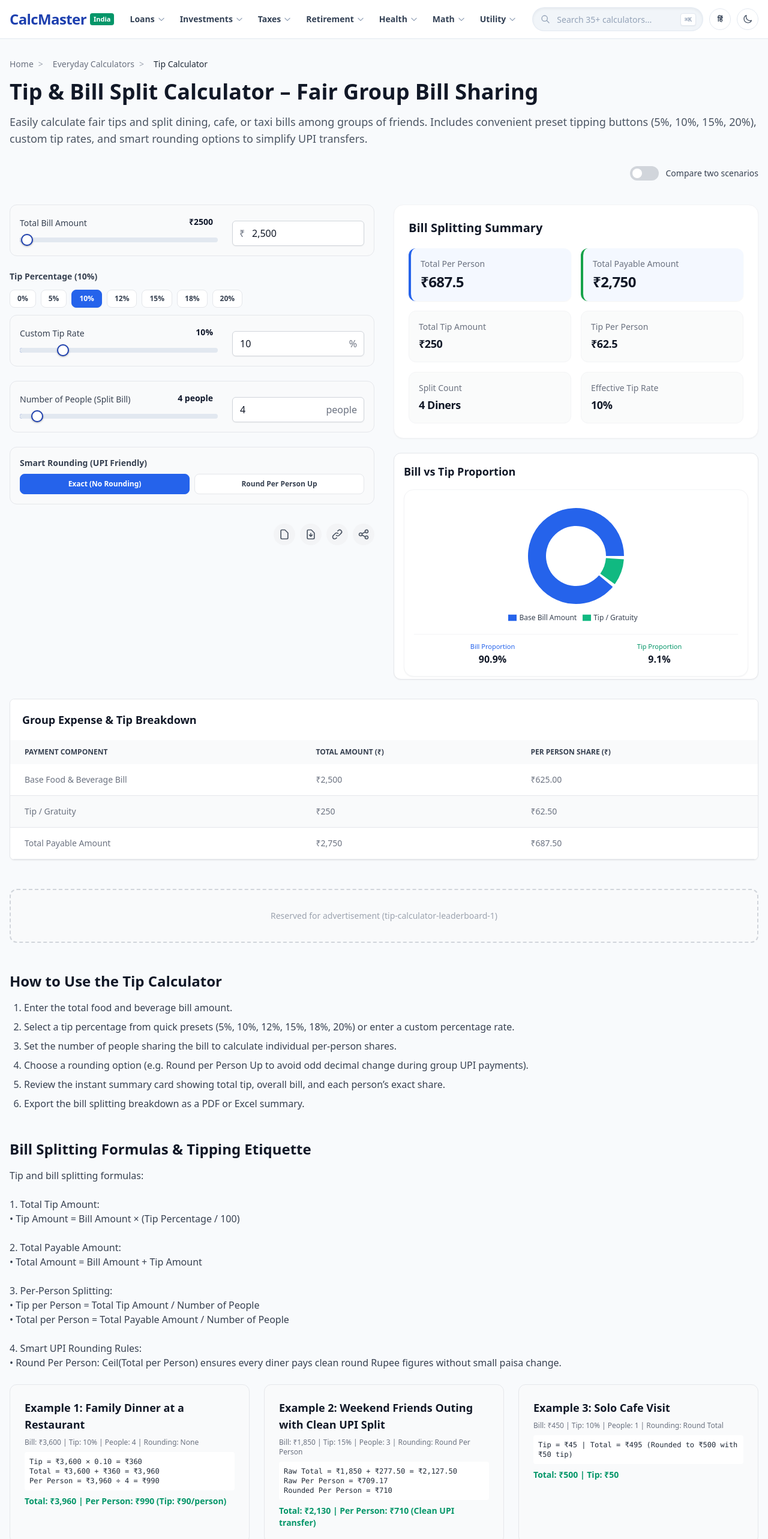
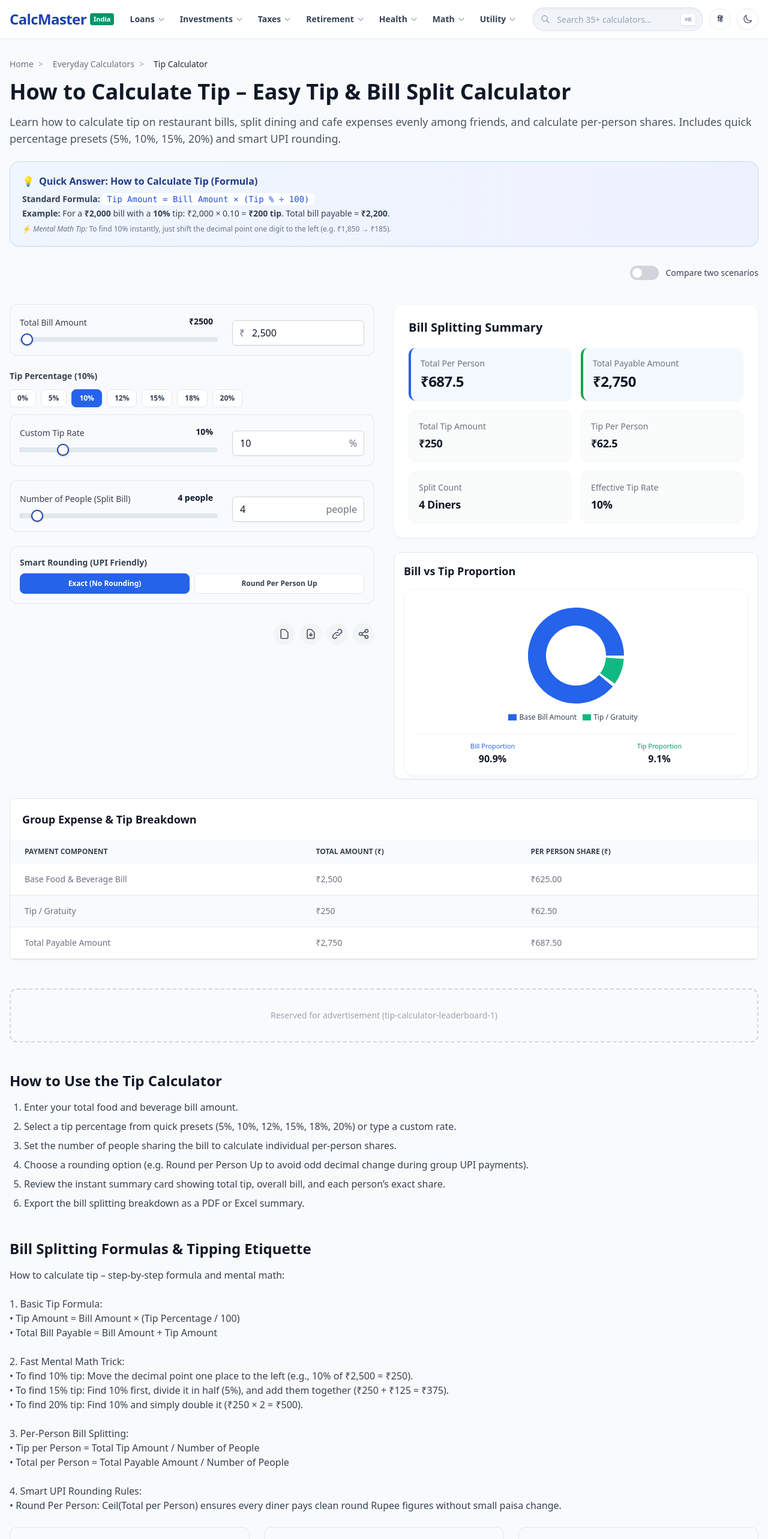
Before and after one commit to rohitstudy70-arch/calculator, a Next.js app: page /tip-calculator in a window 1280 px wide. Shown: the top 2566 px of the page at 60% size. Built offline with nearby package versions, Linux system fonts and the light colour scheme.

Commit message:
feat(seo): target 'how to calculate tip' snippet (pos 8.2) and add 3.5M AED direct answer card & FAQ schema (pos 6.0)

```diff
--- a/src/app/aed-to-inr/page.tsx
+++ b/src/app/aed-to-inr/page.tsx
@@ -46,6 +46,45 @@ export default function AedToInrPage() {
     },
   };
 
+  const faqJsonLd = {
+    '@context': 'https://schema.org',
+    '@type': 'FAQPage',
+    mainEntity: [
+      {
+        '@type': 'Question',
+        name: 'How much is 3.5 million AED to INR (3.5 million Dirham in Indian Rupees)?',
+        acceptedAnswer: {
+          '@type': 'Answer',
+          text: '3.5 million UAE Dirham (3,500,000 AED) is equal to approximately ₹7,96,25,000 (₹7.96 Crore Indian Rupees / 79.62 Million INR) at the current mid-market exchange rate of ₹22.75 per AED.',
+        },
+      },
+      {
+        '@type': 'Question',
+        name: 'How much is 1 million Dirham in Indian Rupees in Crores?',
+        acceptedAnswer: {
+          '@type': 'Answer',
+          text: '1 million UAE Dirham (1,000,000 AED) equals approximately ₹2,27,50,000 (₹2.28 Crore INR). This is a common benchmark for the Dubai Golden Visa and property investment.',
+        },
+      },
+      {
+        '@type': 'Question',
+        name: 'What is the UAE Dirham to Indian Rupee (AED to INR) exchange rate today?',
+        acceptedAnswer: {
+          '@type': 'Answer',
+          text: '1 UAE Dirham (AED) is approximately ₹22.70 to ₹22.85 Indian Rupees (INR) on the live wholesale interbank forex market.',
+        },
+      },
+      {
+        '@type': 'Question',
+        name: 'How much is 18,000 AED, 160,000 AED, and 180,000 AED in Indian Rupees?',
+        acceptedAnswer: {
+          '@type': 'Answer',
+          text: 'At ₹22.75 per AED: 18,000 AED equals ₹4,09,500 (~₹4.10 Lakh); 160,000 AED equals ₹36,40,000 (~₹36.40 Lakh); and 180,000 AED equals ₹40,95,000 (~₹40.95 Lakh INR).',
+        },
+      },
+    ],
+  };
+
   const breadcrumbs = [
     { label: 'Home', href: '/' },
     { label: 'Currency Converter', href: '/currency-converter' },
@@ -57,6 +96,10 @@ export default function AedToInrPage() {
       <script
         type="application/ld+json"
         dangerouslySetInnerHTML={{ __html: JSON.stringify(jsonLd) }}
+      />
+      <script
+        type="application/ld+json"
+        dangerouslySetInnerHTML={{ __html: JSON.stringify(faqJsonLd) }}
       />
 
       <Breadcrumb items={breadcrumbs} />
@@ -114,13 +157,39 @@ export default function AedToInrPage() {
           </div>
         </section>
 
-        <section className="not-prose">
+        <section className="not-prose space-y-6">
+          <div className="p-6 bg-gradient-to-r from-emerald-50 to-teal-50 dark:from-emerald-950/40 dark:to-teal-950/40 rounded-2xl border border-emerald-200 dark:border-emerald-800 shadow-sm">
+            <div className="flex flex-col sm:flex-row sm:items-center justify-between gap-4">
+              <div>
+                <span className="text-xs font-bold uppercase tracking-wider text-emerald-700 dark:text-emerald-400">
+                  Google Search Direct Answer
+                </span>
+                <h2 className="text-xl md:text-2xl font-extrabold text-slate-900 dark:text-white mt-1">
+                  3.5 Million AED to INR (3.5M Dirham in Indian Rupees)
+                </h2>
+                <p className="text-sm text-slate-600 dark:text-slate-300 mt-1">
+                  At today’s interbank mid-market exchange rate (~₹22.75 per 1 AED):
+                </p>
+              </div>
+              <div className="bg-white dark:bg-slate-900 px-6 py-4 rounded-xl border border-emerald-300 dark:border-emerald-700 text-center shadow-sm">
+                <div className="text-2xl md:text-3xl font-extrabold text-emerald-600 dark:text-emerald-400">
+                  ₹7,96,25,000
+                </div>
+                <div className="text-xs font-semibold text-slate-500 dark:text-slate-400 mt-1">
+                  ≈ ₹7.96 Crore INR (79.62 Million Rupees)
+                </div>
+              </div>
+            </div>
+          </div>
+
+          <div>
             <h2 className="text-2xl font-bold text-slate-900 dark:text-white mb-3">
               Popular UAE Dirham to Indian Rupee (AED to INR) Conversions
             </h2>
             <p className="text-sm text-slate-600 dark:text-slate-400 mb-4">
               Quick reference conversion chart for popular NRI salary, property, and remittance amounts from Dubai &amp; UAE to India (at ~₹22.75 per 1 AED mid-market conversion rate):
             </p>
+          </div>
           <div className="overflow-x-auto rounded-2xl border border-slate-200 dark:border-slate-700">
             <table className="w-full text-sm text-left">
               <thead className="bg-slate-100 dark:bg-slate-800 text-slate-700 dark:text-slate-200 font-semibold">
--- a/src/app/tip-calculator/page.tsx
+++ b/src/app/tip-calculator/page.tsx
@@ -64,20 +64,67 @@ export default function TipCalculatorPage() {
     },
   };
 
+  const howToSchema = {
+    '@context': 'https://schema.org',
+    '@type': 'HowTo',
+    name: 'How to Calculate Tip on a Bill',
+    description: 'Calculate restaurant tip in seconds using the standard formula: Tip = Bill Amount × (Tip Percentage ÷ 100).',
+    step: [
+      {
+        '@type': 'HowToStep',
+        name: 'Check the bill subtotal',
+        text: 'Look at the total amount before service charges and government taxes.',
+      },
+      {
+        '@type': 'HowToStep',
+        name: 'Select your tip percentage',
+        text: 'Choose a tip percentage (typically 5% to 15% in India, or 15% to 20% in western countries).',
+      },
+      {
+        '@type': 'HowToStep',
+        name: 'Multiply bill by tip percentage',
+        text: 'Multiply Bill Amount by (Tip % / 100). For example, 10% on ₹2,000 equals ₹200 tip.',
+      },
+      {
+        '@type': 'HowToStep',
+        name: 'Split among dining group',
+        text: 'Divide total bill (Bill + Tip) by the number of people to calculate per-person share.',
+      },
+    ],
+  };
+
   return (
     <div className="container mx-auto px-4 py-8 max-w-7xl">
       <script type="application/ld+json" dangerouslySetInnerHTML={{ __html: JSON.stringify(faqSchema) }} />
       <script type="application/ld+json" dangerouslySetInnerHTML={{ __html: JSON.stringify(webAppSchema) }} />
+      <script type="application/ld+json" dangerouslySetInnerHTML={{ __html: JSON.stringify(howToSchema) }} />
 
       <Breadcrumb items={breadcrumbs} />
 
-      <div className="mb-8">
+      <div className="mb-6">
         <h1 className="text-3xl md:text-4xl font-bold text-gray-900 dark:text-white mb-4">
           {content.h1}
         </h1>
         <p className="text-lg text-gray-600 dark:text-gray-300">
           {content.introText}
         </p>
+      </div>
+
+      <div className="mb-8 p-5 bg-gradient-to-r from-blue-50 to-indigo-50 dark:from-blue-950/40 dark:to-indigo-950/40 rounded-2xl border border-blue-200 dark:border-blue-800 shadow-sm">
+        <h2 className="text-base font-bold text-blue-900 dark:text-blue-200 mb-2 flex items-center gap-2">
+          <span>💡</span> Quick Answer: How to Calculate Tip (Formula)
+        </h2>
+        <div className="text-sm text-slate-700 dark:text-slate-300 space-y-1">
+          <p>
+            <strong>Standard Formula:</strong> <code className="bg-white dark:bg-slate-900 px-2 py-0.5 rounded font-mono text-blue-700 dark:text-blue-300">Tip Amount = Bill Amount × (Tip % ÷ 100)</code>
+          </p>
+          <p>
+            <strong>Example:</strong> For a <strong>₹2,000</strong> bill with a <strong>10%</strong> tip: ₹2,000 × 0.10 = <strong>₹200 tip</strong>. Total bill payable = <strong>₹2,200</strong>.
+          </p>
+          <p className="text-xs text-slate-500 dark:text-slate-400 pt-1">
+            ⚡ <em>Mental Math Tip:</em> To find 10% instantly, just shift the decimal point one digit to the left (e.g. ₹1,850 → ₹185).
+          </p>
+        </div>
       </div>
 
       <Suspense fallback={<div className="animate-pulse bg-gray-200 dark:bg-gray-800 rounded-2xl h-96 w-full" />}>
--- a/src/data/calculator-content/tip.ts
+++ b/src/data/calculator-content/tip.ts
@@ -1,28 +1,31 @@
 export const tipContent = {
   en: {
-    pageTitle: 'Tip Calculator - Bill Split & Gratuity India | CalcMaster',
+    pageTitle: 'How to Calculate Tip - Bill Split & Gratuity | CalcMaster',
     metaDescription:
-      'Calculate restaurant bill tip, split expenses evenly between friends, apply rounding rules, and check Indian restaurant service charge & GST guidelines.',
-    h1: 'Tip & Bill Split Calculator – Fair Group Bill Sharing',
+      'Learn how to calculate tip step-by-step with easy formulas. Calculate restaurant bills, split checks, apply UPI rounding, and check Indian tipping rules.',
+    h1: 'How to Calculate Tip – Easy Tip & Bill Split Calculator',
     introText:
-      'Easily calculate fair tips and split dining, cafe, or taxi bills among groups of friends. Includes convenient preset tipping buttons (5%, 10%, 15%, 20%), custom tip rates, and smart rounding options to simplify UPI transfers.',
+      'Learn how to calculate tip on restaurant bills, split dining and cafe expenses evenly among friends, and calculate per-person shares. Includes quick percentage presets (5%, 10%, 15%, 20%) and smart UPI rounding.',
     howToUse: [
-      'Enter the total food and beverage bill amount.',
-      'Select a tip percentage from quick presets (5%, 10%, 12%, 15%, 18%, 20%) or enter a custom percentage rate.',
+      'Enter your total food and beverage bill amount.',
+      'Select a tip percentage from quick presets (5%, 10%, 12%, 15%, 18%, 20%) or type a custom rate.',
       'Set the number of people sharing the bill to calculate individual per-person shares.',
       'Choose a rounding option (e.g. Round per Person Up to avoid odd decimal change during group UPI payments).',
       'Review the instant summary card showing total tip, overall bill, and each person’s exact share.',
       'Export the bill splitting breakdown as a PDF or Excel summary.',
     ],
-    formulaExplanation: `Tip and bill splitting formulas:
+    formulaExplanation: `How to calculate tip – step-by-step formula and mental math:
 
-1. Total Tip Amount:
+1. Basic Tip Formula:
 • Tip Amount = Bill Amount × (Tip Percentage / 100)
+• Total Bill Payable = Bill Amount + Tip Amount
 
-2. Total Payable Amount:
-• Total Amount = Bill Amount + Tip Amount
+2. Fast Mental Math Trick:
+• To find 10% tip: Move the decimal point one place to the left (e.g., 10% of ₹2,500 = ₹250).
+• To find 15% tip: Find 10% first, divide it in half (5%), and add them together (₹250 + ₹125 = ₹375).
+• To find 20% tip: Find 10% and simply double it (₹250 × 2 = ₹500).
 
-3. Per-Person Splitting:
+3. Per-Person Bill Splitting:
 • Tip per Person = Total Tip Amount / Number of People
 • Total per Person = Total Payable Amount / Number of People
 
@@ -61,6 +64,11 @@ export const tipContent = {
       'Assuming tipping norms are identical globally (in the US, 15–20% is standard; in Japan, tipping is not practiced).',
     ],
     faqs: [
+      {
+        question: 'How to calculate tip on a restaurant bill easily?',
+        answer:
+          'To calculate tip quickly: Multiply your bill amount by the tip percentage divided by 100 (Tip = Bill × Tip% ÷ 100). For example, a 10% tip on a ₹2,000 bill is ₹200 (Total = ₹2,200). A simple mental math trick for a 10% tip is to move the decimal point one place to the left (e.g. ₹1,450 bill = ₹145 tip).',
+      },
       {
         question: 'Is tipping mandatory in Indian restaurants?',
         answer:
```
Lines whose indentation alone changed are shown as unchanged.
